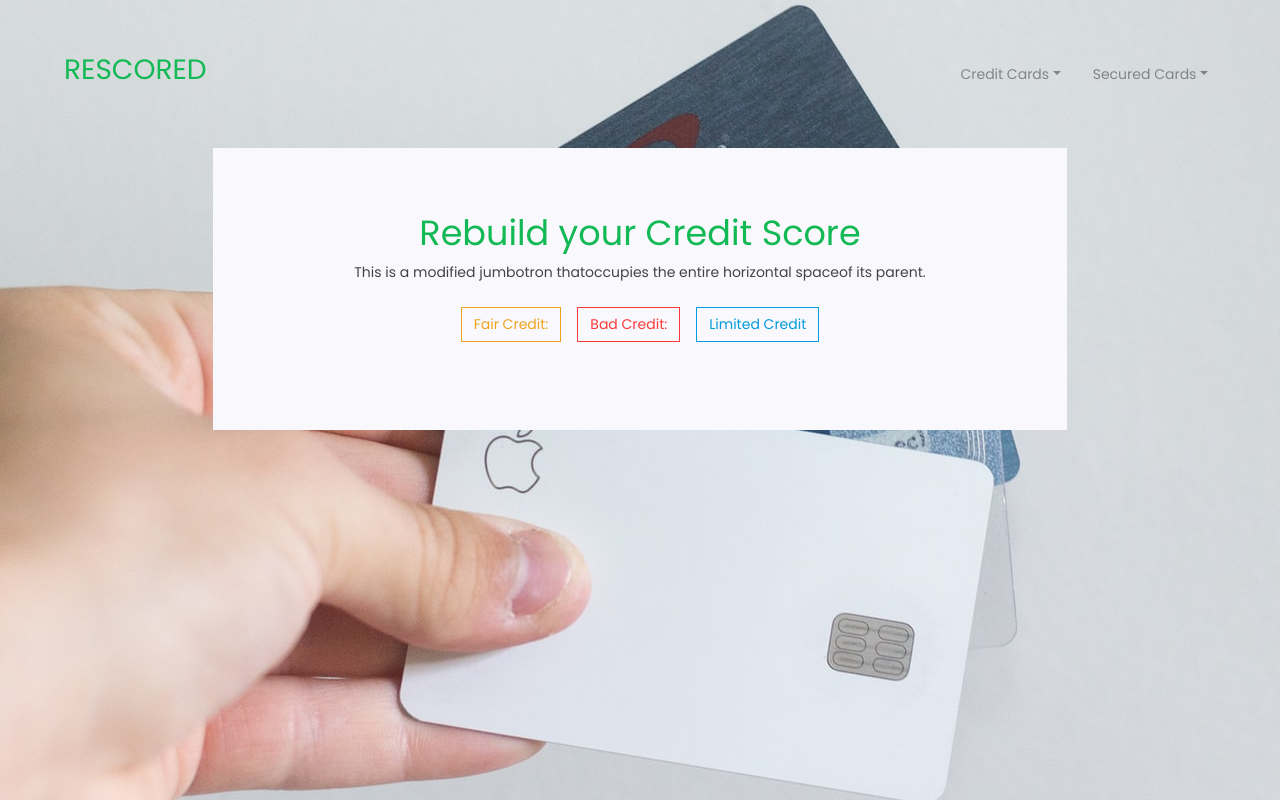
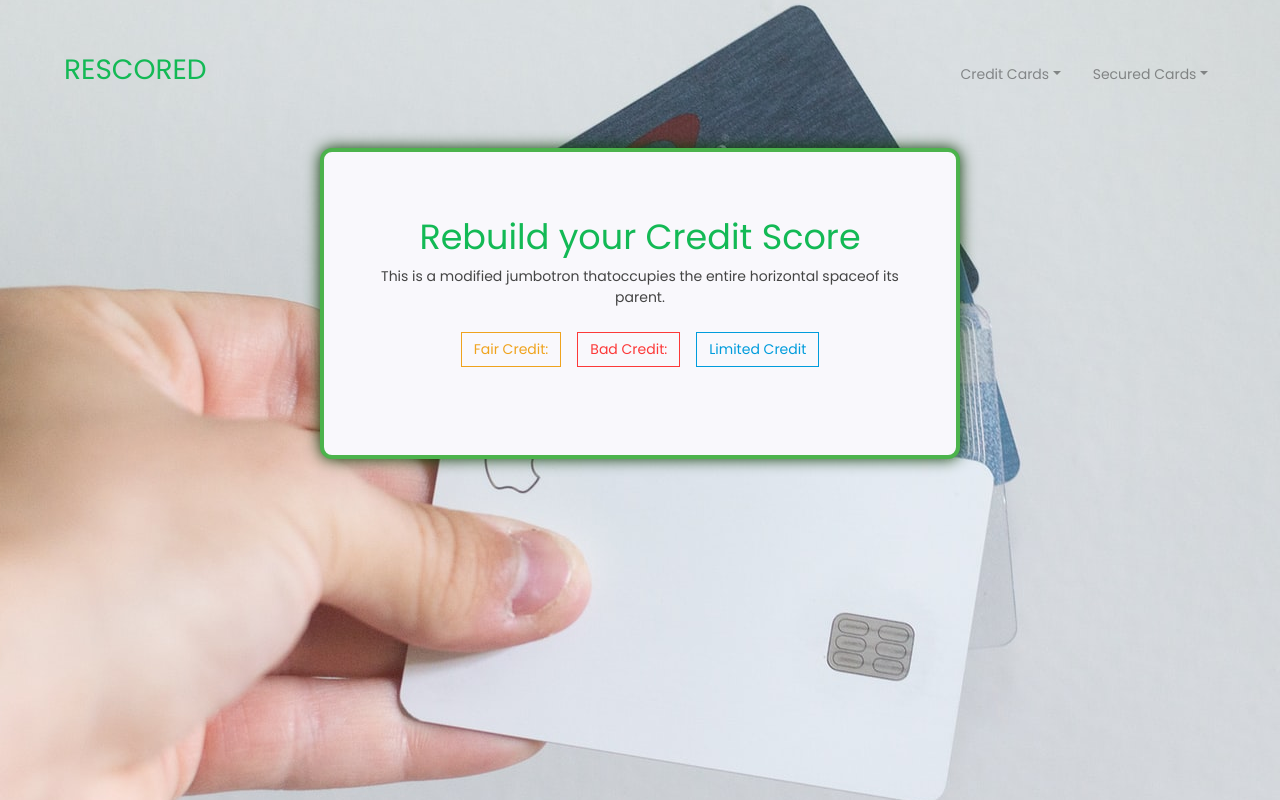
Before and after one commit to machinesandpixels/rescored, a React (Create React App) app: page / in a window 1280 px wide. Built offline with nearby package versions, Linux system fonts and the light colour scheme.

Commit message:
Added border-green and center css classes for Jumbotron styling

```diff
--- a/src/index.css
+++ b/src/index.css
@@ -1,10 +1,15 @@
 body {
     font-family: 'Poppins', sans-serif;
     background: url("/images/home.jpg") no-repeat fixed center;
-    /* opacity: .4;  */
 };
 
 .center{
     display: flex;
-   justify-content: center;
+    justify-content: center;
 }
+
+.border-green{
+ border: solid 4px rgb(76, 179, 76);
+ border-radius: 12px;
+ filter: drop-shadow(0 0 0.45rem rgb(11, 58, 5));
+}
--- a/src/pages/HomePage.js
+++ b/src/pages/HomePage.js
@@ -7,7 +7,7 @@ import CategoriesPanel from '../components/CategoriesPanel';
 const HomePage = () => {
     return (
         <div>
-            <Jumbotron className="text-center col-8 m-auto">
+            <Jumbotron className="text-center col-6 m-auto border-green">
                 <Container>
                     <h1 className="text-wrap text-truncate text-success">
                         Rebuild your Credit Score
```
